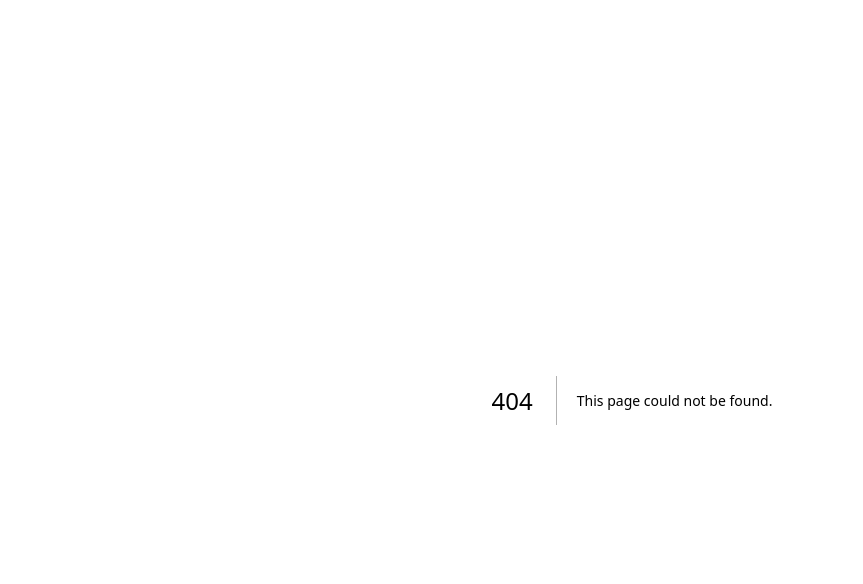
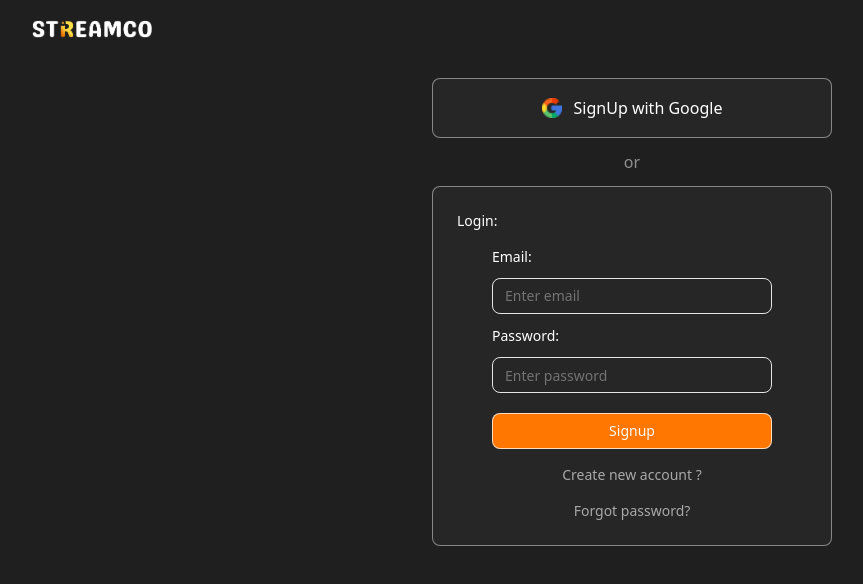
Before and after one commit to JeesVincent0/streamco-frontend, a Next.js app: page /login in a window 1280 px wide. Before the commit this address had no page. Shown: the top 584 px of the page, without its empty margins (8-871 px from the left). Built offline with nearby package versions, Linux system fonts and the light colour scheme.

Commit message:
feat(auth): login page implemented

```diff
--- /dev/null
+++ b/app/(auth)/login/page.tsx
@@ -0,0 +1,12 @@
+import Login from "@/components/organisms/auth/Login";
+import AuthTemplate from "@/components/templates/AuthTemplate";
+
+const LoginPage = () => {
+  return (
+    <AuthTemplate>
+      <Login />
+    </AuthTemplate>
+  );
+};
+
+export default LoginPage;
--- a/components/molecules/AdvertiserSigupForm.tsx
+++ b/components/molecules/AdvertiserSigupForm.tsx
@@ -24,6 +24,7 @@ const AdvertiserSigupForm = () => {
 
   const handleOnSubmit = async (data: AdvertiserFormData) => {
     try {
+      setErrorMessage("");
       const response = await signupAdvertiser(data);
 
       if (response.status === "success") {
--- /dev/null
+++ b/components/molecules/LoginForm.tsx
@@ -0,0 +1,106 @@
+"use client";
+
+import { zodResolver } from "@hookform/resolvers/zod";
+import { AxiosError } from "axios";
+import { useRouter } from "next/navigation";
+import { useState } from "react";
+import { useForm } from "react-hook-form";
+import ShInput from "../atoms/ShInput";
+import { Spinner } from "../ui/spinner";
+import ShButton from "../atoms/ShButton";
+import { loginSchema } from "@/features/auth/validators/login-schema.validator";
+import Link from "next/link";
+import { userSigninApi } from "@/features/auth/api/login.api";
+
+const LoginForm = () => {
+  const [errorMessage, setErrorMessage] = useState("");
+  const router = useRouter();
+
+  const {
+    register,
+    handleSubmit,
+    formState: { errors, isSubmitting },
+  } = useForm({ resolver: zodResolver(loginSchema) });
+
+  const handleOnSubmit = async (data: { email: string; password: string }) => {
+    try {
+      setErrorMessage("");
+      const response = await userSigninApi(data);
+      if (response.data?.status === "success") {
+        router.push("/");
+      }
+
+    } catch (error) {
+      const axiosError = error as AxiosError<{ message: string }>;
+      const data = axiosError.response?.data;
+      setErrorMessage(
+        data?.message || "Something wend wrong, try again after sometimes",
+      );
+    }
+  };
+
+  return (
+    <form
+      onSubmit={handleSubmit(handleOnSubmit)}
+      className="flex flex-col items-center gap-4 bg-white/3 p-4 md:p-6 w-full  mx-auto rounded-md border border-white/45"
+    >
+      <div className="w-full text-sm text-center md:text-left">
+        <p>
+          Login:
+          <span className="text-red-400 text-sm">
+            {errorMessage ? errorMessage : ""}
+          </span>
+        </p>
+      </div>
+
+      <div className="w-[80%]">
+        <ShInput
+          error={errors.email?.message}
+          label="Email"
+          placeholder="Enter email"
+          type="email"
+          name="email"
+          register={register}
+          htmlFor="input-email"
+        />
+
+        <ShInput
+          error={errors.password?.message}
+          label="Password"
+          placeholder="Enter password"
+          type="password"
+          name="password"
+          register={register}
+          htmlFor="input-password"
+        />
+
+        <div className="mt-2">
+          <ShButton disabled={isSubmitting}>
+            {isSubmitting ? (
+              <>
+                <Spinner data-icon="inline-start" />
+                Submitting...
+              </>
+            ) : (
+              "Signup"
+            )}
+          </ShButton>
+        </div>
+      </div>
+      <Link
+        className="text-sm text-white/60 hover:text-white/80 hover:underline"
+        href={`/signin`}
+      >
+        Create new account ?
+      </Link>
+      <Link
+        className="text-sm text-white/60 hover:text-white/80 hover:underline"
+        href={`/forgot-password`}
+      >
+        Forgot password?
+      </Link>
+    </form>
+  );
+};
+
+export default LoginForm;
--- /dev/null
+++ b/components/organisms/auth/Login.tsx
@@ -0,0 +1,18 @@
+import GoogleSignupButton from "@/components/molecules/GoogleSingupButton";
+import LoginForm from "@/components/molecules/LoginForm";
+
+const Login = () => {
+  return (
+    <div className="flex flex-col  items-center w-100 gap-3">
+      {/* Google button */}
+      <GoogleSignupButton />
+
+      <p className="text-white/50">or</p>
+
+      {/* singup form using email */}
+      <LoginForm />
+    </div>
+  );
+};
+
+export default Login;
--- /dev/null
+++ b/features/auth/api/login.api.ts
@@ -0,0 +1,9 @@
+import axios from "axios";
+
+export const userSigninApi = async (data: { email: string; password: string }) => {
+  const response = await axios.post(
+    "http://localhost:3001/api/auth/signin",
+    data,
+  );
+  return response.data;
+};
--- /dev/null
+++ b/features/auth/validators/login-schema.validator.ts
@@ -0,0 +1,6 @@
+import { z } from "zod";
+
+export const loginSchema = z.object({
+  email: z.email("Enter valid email"),
+  password: z.string().min(8, "enter min 8 charecter"),
+});
```
